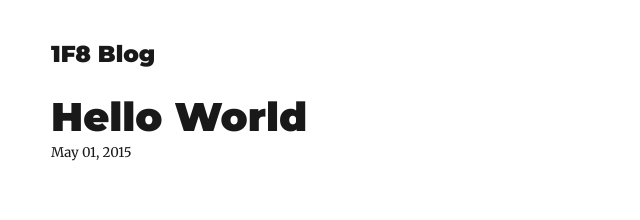
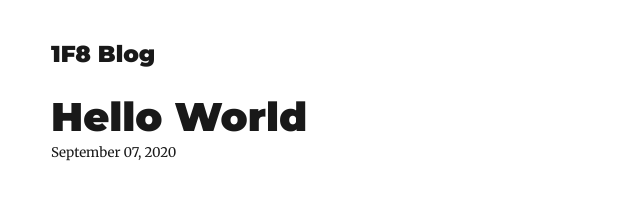
Before and after one commit to 1f8/blog, a Gatsby site: page /hello-world/ in a window 1280 px wide. Shown: the top 220 px of the page, 274-914 px from the left. Built offline with nearby package versions, Linux system fonts and the light colour scheme; Gatsby itself is replaced by a stand-in of ours; some packages are replaced by stand-ins of ours.

Commit message:
Fix date

```diff
--- a/content/blog/hello-world/index.md
+++ b/content/blog/hello-world/index.md
@@ -1,6 +1,6 @@
 ---
 title: Hello World
-date: "2015-05-01T22:12:03.284Z"
+date: "2020-09-07T09:33:50.148Z"
 description: It's fitting the first blog post to a development site is about Hello World
 author: Kwa
 ---
```
